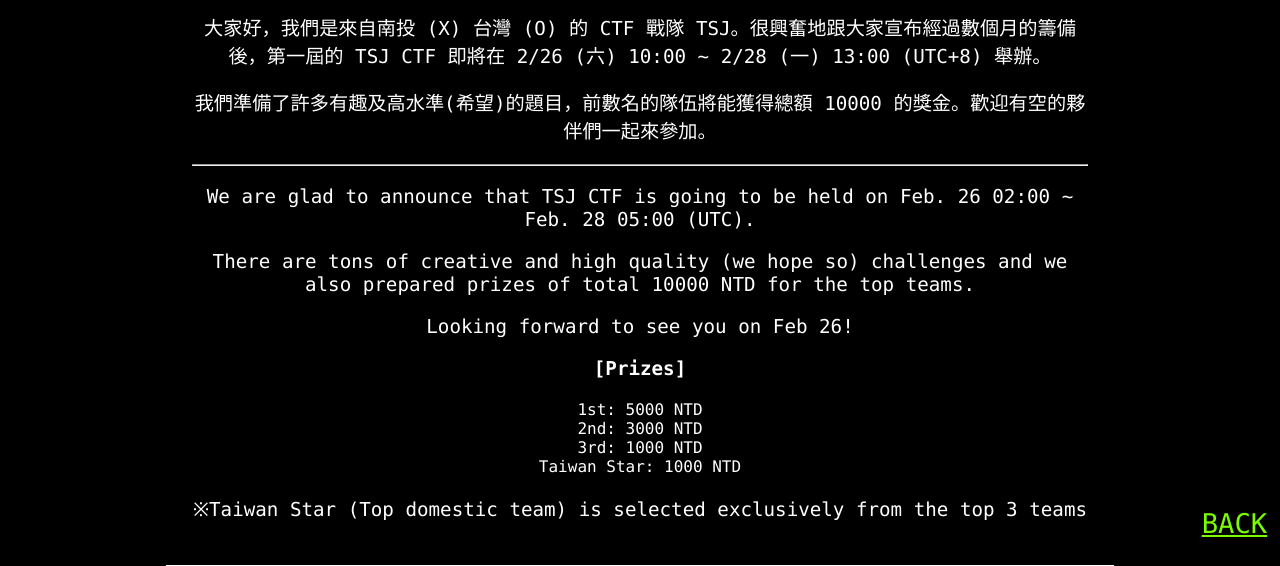
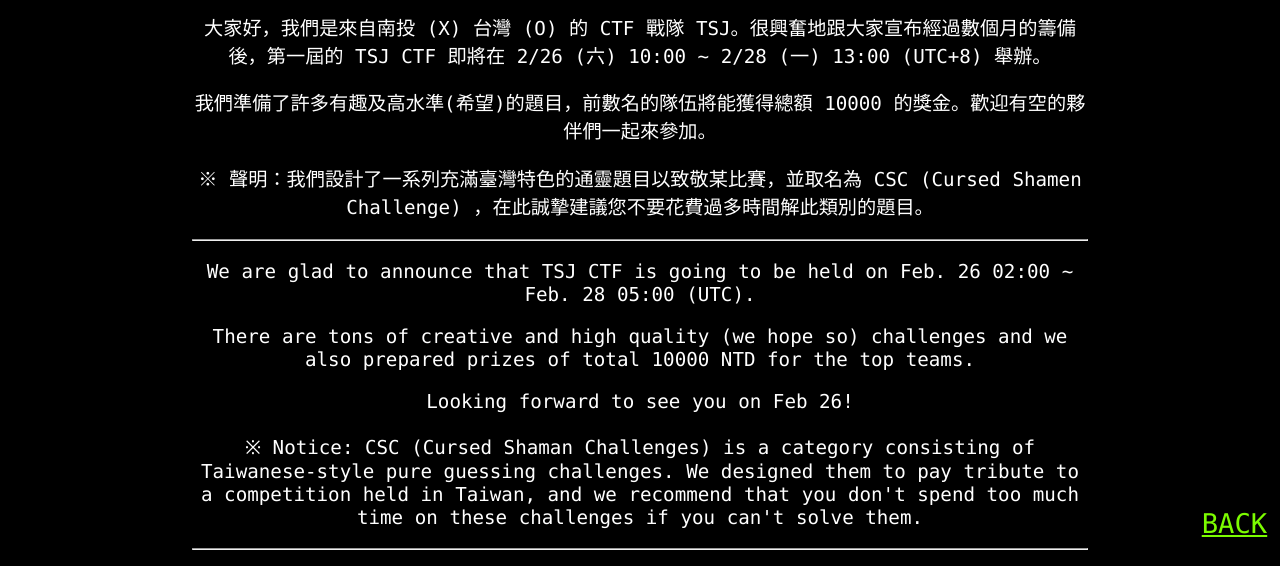
Before and after one commit to XxTSJxX/xxtsjxx.github.io, a plain HTML site: page pages/detail.html in a window 1280 px wide. Shown: the part 234-800 px from the top of the page. Drawn offline with nearby package versions, Linux system fonts and the light colour scheme; a web font is replaced by a local one.

Commit message:
Update detail.html

```diff
--- a/pages/detail.html
+++ b/pages/detail.html
@@ -44,10 +44,13 @@
                 <div class="detail">
                     <p class="center">大家好，我們是來自南投 (X) 台灣 (O) 的 CTF 戰隊 TSJ。很興奮地跟大家宣布經過數個月的籌備後，第一屆的 TSJ CTF 即將在 2/26 (六) 10:00 ~ 2/28 (一) 13:00 (UTC+8) 舉辦。</p>
                     <p class="center">我們準備了許多有趣及高水準(希望)的題目，前數名的隊伍將能獲得總額 10000 的獎金。歡迎有空的夥伴們一起來參加。</p>
+                    <p class="center">※ 聲明：我們設計了一系列充滿臺灣特色的通靈題目以致敬某比賽，並取名為 CSC (Cursed Shamen Challenge) ，在此誠摯建議您不要花費過多時間解此類別的題目。</p>
                     <hr>
                     <p class="center">We are glad to announce that TSJ CTF is going to be held on Feb. 26 02:00 ~ Feb. 28 05:00 (UTC).</p>
                     <p class="center">There are tons of creative and high quality (we hope so) challenges and we also prepared prizes of total 10000 NTD for the top teams.</p>
                     <p class="center">Looking forward to see you on Feb 26!</p>
+                    <p class="center">※ Notice: CSC (Cursed Shaman Challenges) is a category consisting of Taiwanese-style pure guessing challenges. We designed them to pay tribute to a competition held in Taiwan, and we recommend that you don't spend too much time on these challenges if you can't solve them.</p>
+                    <hr>
                     <p class="center"><b>[Prizes]</b></p>
                     <ul>
                         <li class="center">1st: 5000 NTD</li>
```
